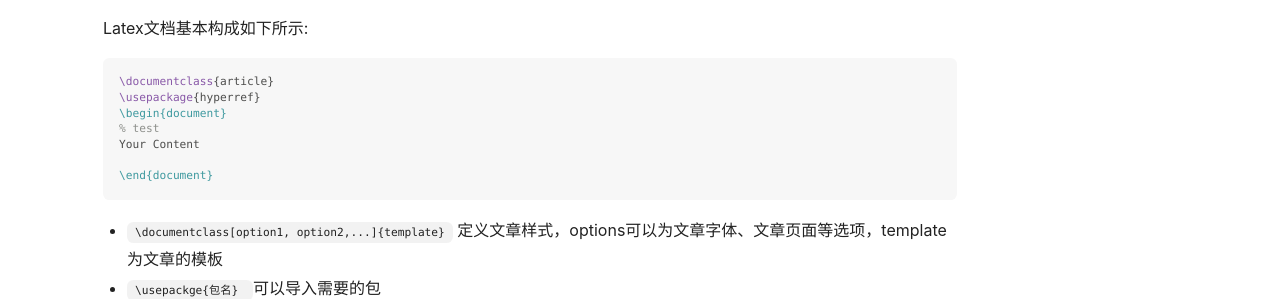
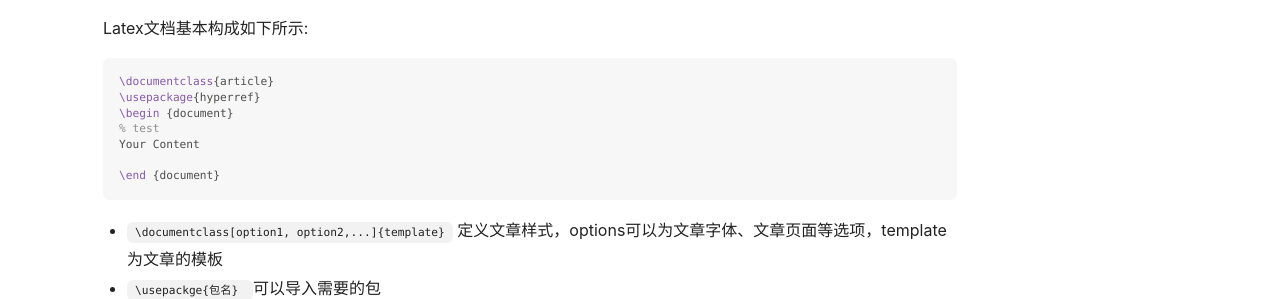
Before and after one commit to Cafory/cafory.github.io, a Jekyll site: the page built from _posts/2021-07-02-latex-use.md, in a window 1280 px wide and 900 px high. Shown: the part 421-720 px from the top of the window. Built offline with Jekyll 4.4.1, drawn with Linux system fonts in a browser that asks for light colours; nearby versions of some CDN libraries; part of the change alters nothing that is shown.

Commit message:
修改_config

````diff
--- a/_includes/head/custom.html
+++ b/_includes/head/custom.html
@@ -6,7 +6,6 @@
   		tex2jax: {
    		inlineMath: [['$', '$'], ['\\(','\\)'］],
     		processEscapes: true,
-		ignoreClass:"article__content"
  		 }
 		};
 	</script>
--- a/_posts/2021-07-02-latex-use.md
+++ b/_posts/2021-07-02-latex-use.md
@@ -13,11 +13,11 @@ Latex文档基本构成如下所示:
 ```latex
 \documentclass{article}
 \usepackage{hyperref}
-\begin{document}
+\begin {document}
 % test
 Your Content
 
-\end{document}
+\end {document}
 ```
 
 + `\documentclass[option1, option2,...]{template}` 定义文章样式，options可以为文章字体、文章页面等选项，template为文章的模板
````
